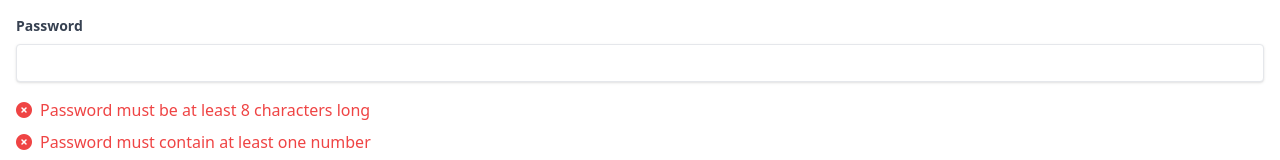
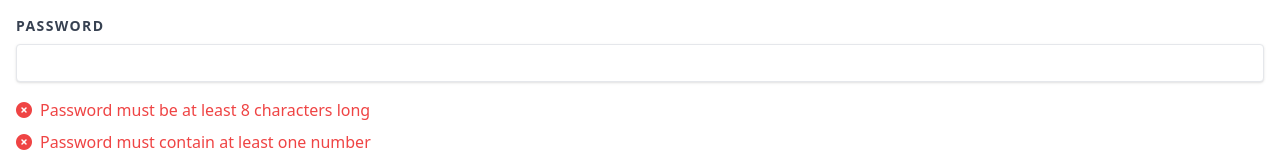
Before and after one commit to FrankyFrankFrank/password-validator, a React (Create React App) app: page / in a window 1280 px wide. Shown: the top 160 px of the page. Built offline with nearby package versions, Linux system fonts and the light colour scheme.

Commit message:
label styling

```diff
--- a/src/App.js
+++ b/src/App.js
@@ -53,7 +53,7 @@ const App = () => {
     <div className='p-4'>
       <label
         for="password"
-        className='block text-gray-700 text-sm font-bold mb-2'
+        className='block text-gray-700 text-sm font-bold mb-2 uppercase tracking-widest'
       >Password</label>
       <input
         id="password"
--- a/src/styles.css
+++ b/src/styles.css
@@ -628,12 +628,20 @@ video {
   font-weight: 700;
 }
 
+.uppercase {
+  text-transform: uppercase;
+}
+
 .italic {
   font-style: italic;
 }
 
 .leading-tight {
   line-height: 1.25;
+}
+
+.tracking-widest {
+  letter-spacing: 0.1em;
 }
 
 .text-red-500 {
```
